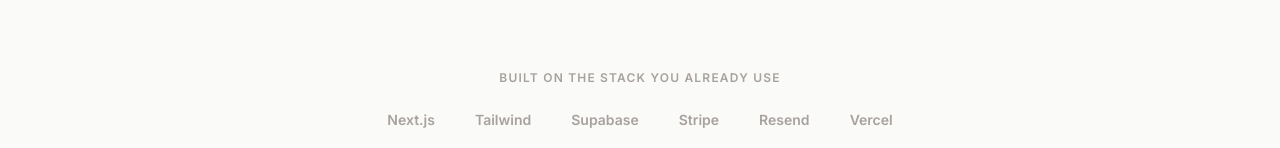
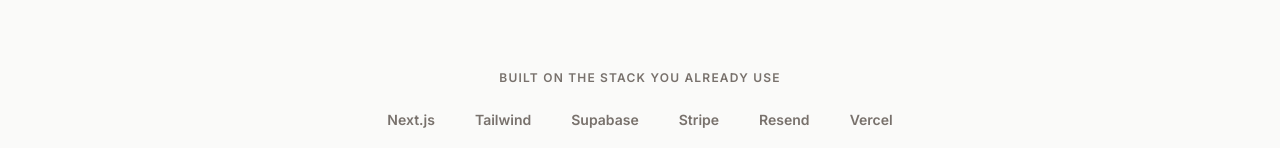
Before and after one commit to ricky-antonio/basekit, a Next.js app: page / in a window 1280 px wide. Shown: the part 652-800 px from the top of the page. Built offline with nearby package versions, Linux system fonts and the light colour scheme; no server answers.

Commit message:
a11y — raise --text-muted contrast to WCAG AA (both themes)

```diff
--- a/app/globals.css
+++ b/app/globals.css
@@ -143,7 +143,7 @@
 
   --text-primary: #0A0A0A;
   --text-secondary: #57534E;
-  --text-muted: #A8A29E;
+  --text-muted: #78716C; /* AA: 4.7:1 on --bg-app #FAFAF9 (was #A8A29E, 2.4:1) */
   --text-on-brand: #FFFFFF;
 
   --border-default: #E7E5E4;
@@ -230,7 +230,7 @@
 
   --text-primary: #FAFAFA;
   --text-secondary: #A8A29E;
-  --text-muted: #666666;
+  --text-muted: #8A8A8A; /* AA: 5.7:1 on #0A0A0A, 4.8:1 on the #1E1E1E pricing band (was #666666, 3.4:1) */
   --text-on-brand: #FFFFFF;
 
   --border-default: #1E1E1E;
```
